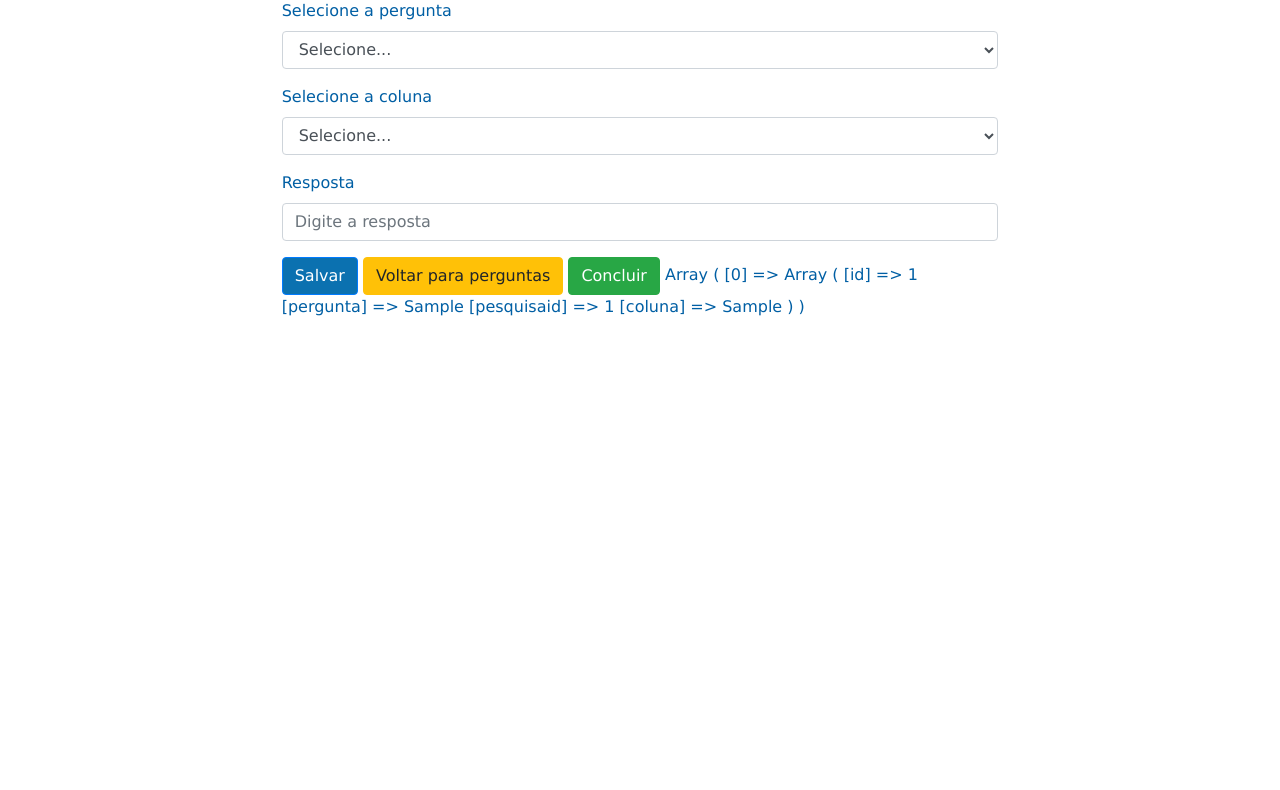
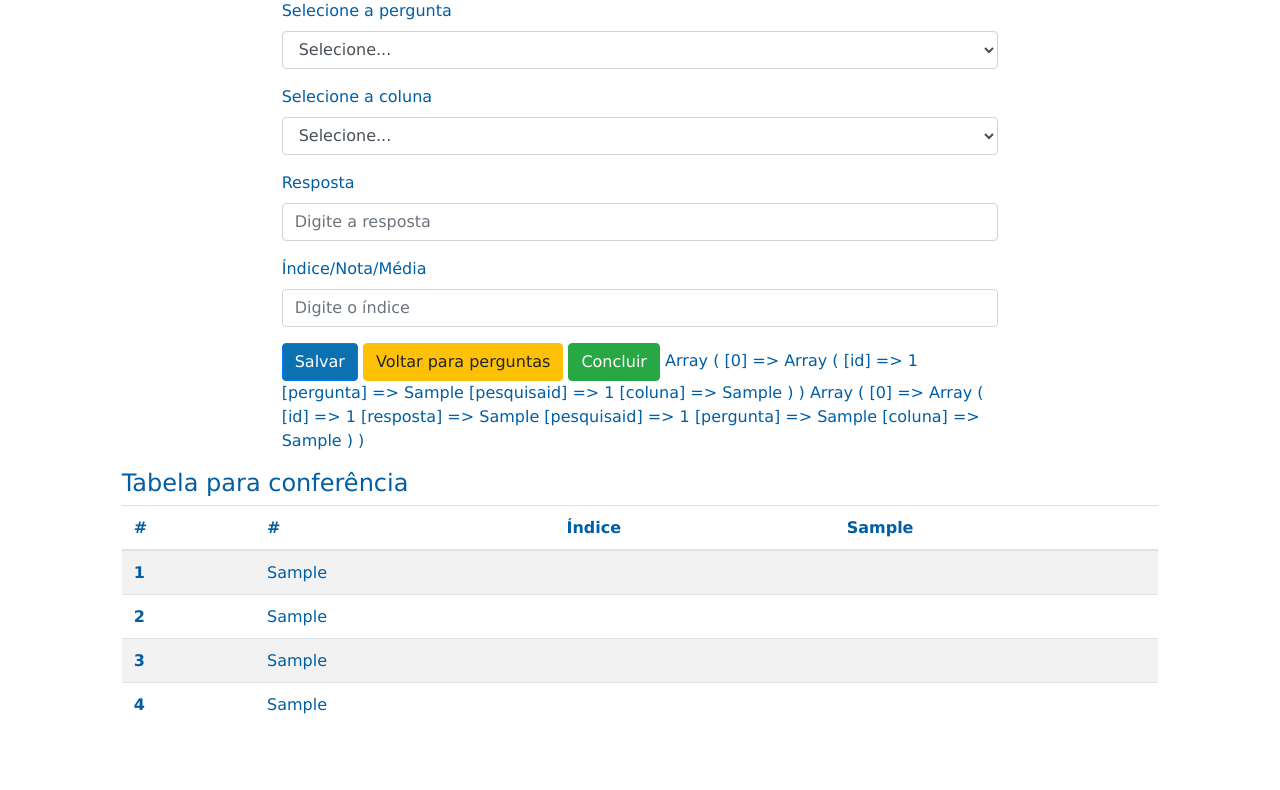
Before and after one commit to Jessicammelo/Portal, a PHP site: page /cadastrosNovaPesquisa/cadastrarRepostas.php?pesquisaId=1 in a window 1280 px wide. Shown: the part 216-1006 px from the top of the page. Before the commit the page ends 532 px from the top, so only its background shows below. Run offline with PHP 8.4, Linux system fonts and the light colour scheme; tables that the repository leaves empty or names only in its code hold one stand-in row (values such as "Sample post"); data that the repository does not hold is empty; some libraries are stand-ins or nearby versions.

Commit message:
no message

```diff
--- a/cadastrosNovaPesquisa/cadastrarRepostas.php
+++ b/cadastrosNovaPesquisa/cadastrarRepostas.php
@@ -12,6 +12,14 @@ if (isset($_POST['pergunta'])) {
     $stmt->bindValue(2, $_GET['pesquisaId']);
     $stmt->execute();
 }
+if (isset($_POST['resposta'])) {
+
+    $resposta = $_POST['resposta'];
+    $stmt = $conexao->prepare('INSERT INTO pesquisa_resposta (resposta, pesquisaId) VALUES (?,?)');
+    $stmt->bindValue(1, $resposta);
+    $stmt->bindValue(2, $_GET['pesquisaId']);
+    $stmt->execute();
+}
 
 $stmt = $conexao->prepare('SELECT * FROM pesquisa_perguntas WHERE pesquisaId = ?');
 $stmt->bindValue(1, $_GET['pesquisaId']);
@@ -22,6 +30,11 @@ $stmt = $conexao->prepare('SELECT * FROM pesquisa_colunas WHERE pesquisaId = ?')
 $stmt->bindValue(1, $_GET['pesquisaId']);
 $stmt->execute();
 $colunas = $stmt->fetchAll(PDO::FETCH_ASSOC);
+
+$stmt = $conexao->prepare('SELECT * FROM pesquisa_resposta WHERE pesquisaId = ?');
+$stmt->bindValue(1, $_GET['pesquisaId']);
+$stmt->execute();
+$resposta = $stmt->fetchAll(PDO::FETCH_ASSOC);
 
 ?>
 <html>
@@ -75,7 +88,7 @@ $colunas = $stmt->fetchAll(PDO::FETCH_ASSOC);
                 <?php
                 foreach ($perguntas as $pergunta) {
                     ?>
-                        <option><?php echo $pergunta['pergunta'];?></option>
+                    <option><?php echo $pergunta['pergunta']; ?></option>
                 <?php
                 }
                 ?>
@@ -88,7 +101,7 @@ $colunas = $stmt->fetchAll(PDO::FETCH_ASSOC);
                 <?php
                 foreach ($colunas as $coluna) {
                     ?>
-                        <option><?php echo $coluna['coluna'];?></option>
+                    <option><?php echo $coluna['coluna']; ?></option>
                 <?php
                 }
                 ?>
@@ -96,16 +109,59 @@ $colunas = $stmt->fetchAll(PDO::FETCH_ASSOC);
         </div>
         <div class="form-group">
             <label>Resposta</label>
-            <input required name="pergunta" value="" class="form-control" placeholder="Digite a resposta">
+            <input required name="resposta" value="" class="form-control" placeholder="Digite a resposta">
+        </div>
+        <div class="form-group">
+            <label>Índice/Nota/Média</label>
+            <input required name="indice" value="" class="form-control" placeholder="Digite o índice">
         </div>
 
         <button type="submit" class="btn btn-primary">Salvar</button>
-        <a class="btn btn-warning" href="./cadastrarPerguntas.php?pesquisaId=<?php echo $_GET['pesquisaId']?>">Voltar para perguntas</a>
-        <a class="btn btn-success" href="./cadastrarPerguntas.php?pesquisaId=<?php echo $_GET['pesquisaId']?>">Concluir</a>
+        <a class="btn btn-warning" href="./cadastrarPerguntas.php?pesquisaId=<?php echo $_GET['pesquisaId'] ?>">Voltar para perguntas</a>
+        <a class="btn btn-success" href="./cadastrarPerguntas.php?pesquisaId=<?php echo $_GET['pesquisaId'] ?>">Concluir</a>
         <?php
         print_r($perguntas);
+        print_r($resposta);
         ?>
     </form>
+    <div style="font-family: verdana; color: #005FA4;" class="col-10 container">
+        <h4>
+            Tabela para conferência
+        </h4>
+        <table style="font-family: verdana; color: #005FA4;" class="table table-striped">
+            <thead>
+                <tr>
+                    <th scope="col">#</th>
+                    <th scope="col">#</th>
+                    <th scope="col">Índice</th> <!--se tiver indice-->
+                    <?php
+                    foreach ($colunas as $coluna) {
+                        ?>
+                        <th scope="col"><?php echo $coluna['coluna'] ?></th>
+                    <?php
+                    }
+                    ?>
+                </tr>
+            </thead>
+            <tbody>
+                        <?php
+                            for ($i = 0; $i < count($pergunta); $i++) {
+                             ?>
+                                <tr>
+                                <th scope="row"><?php echo $i + 1 ?></th>
+                                <td><?php echo $pergunta['pergunta'] ?></td>
+                                <td><?php echo $_POST['indice']?></td>
+                                <td><?php echo $_POST['resposta']?></td>
+                                </tr>
+                            <?php
+                         }
+                          ?>
+            </tbody>
+        </table>
+
+    </div>
+          <br>
+          <br>
 </body>
 
 </html>
```
Lines whose indentation alone changed are shown as unchanged.
